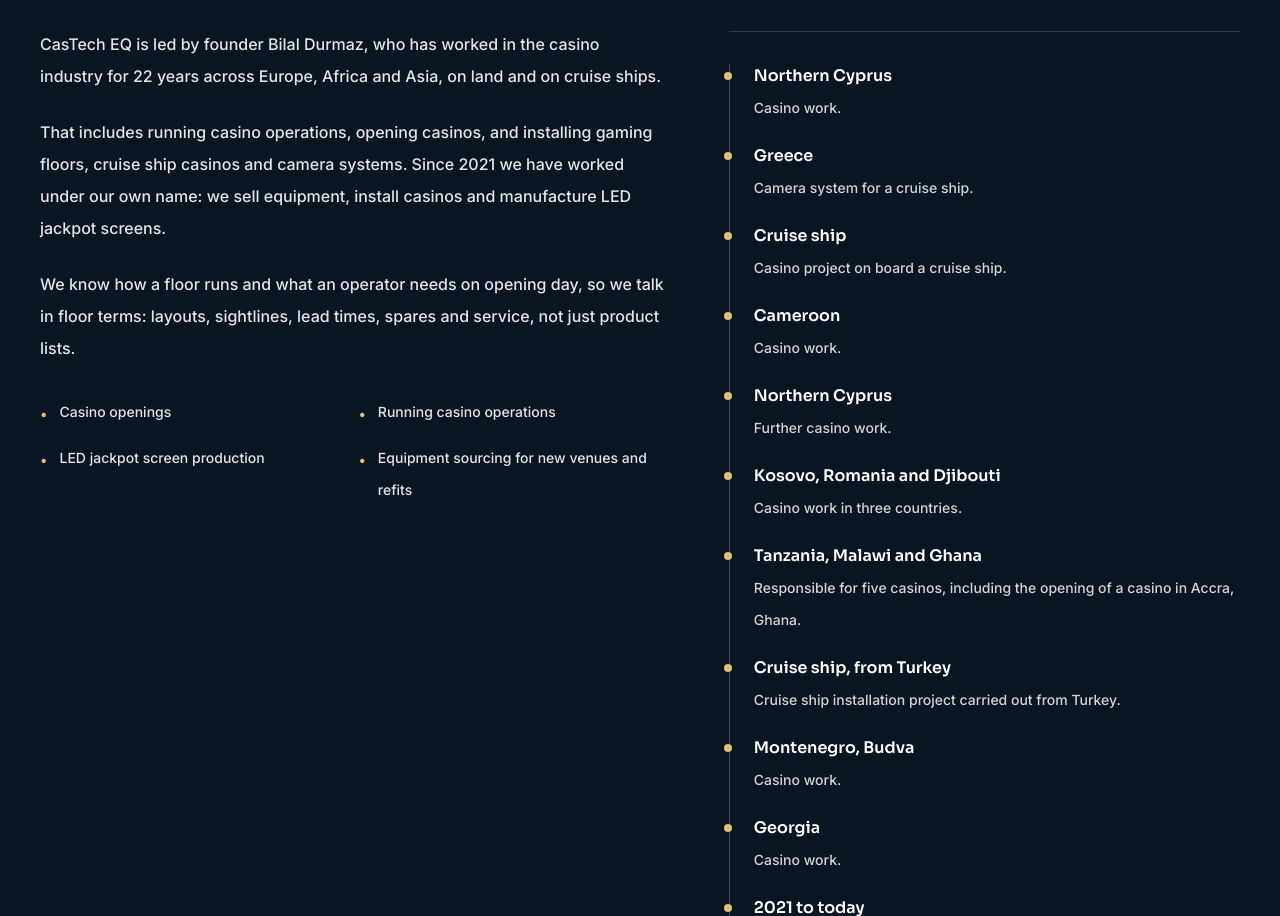
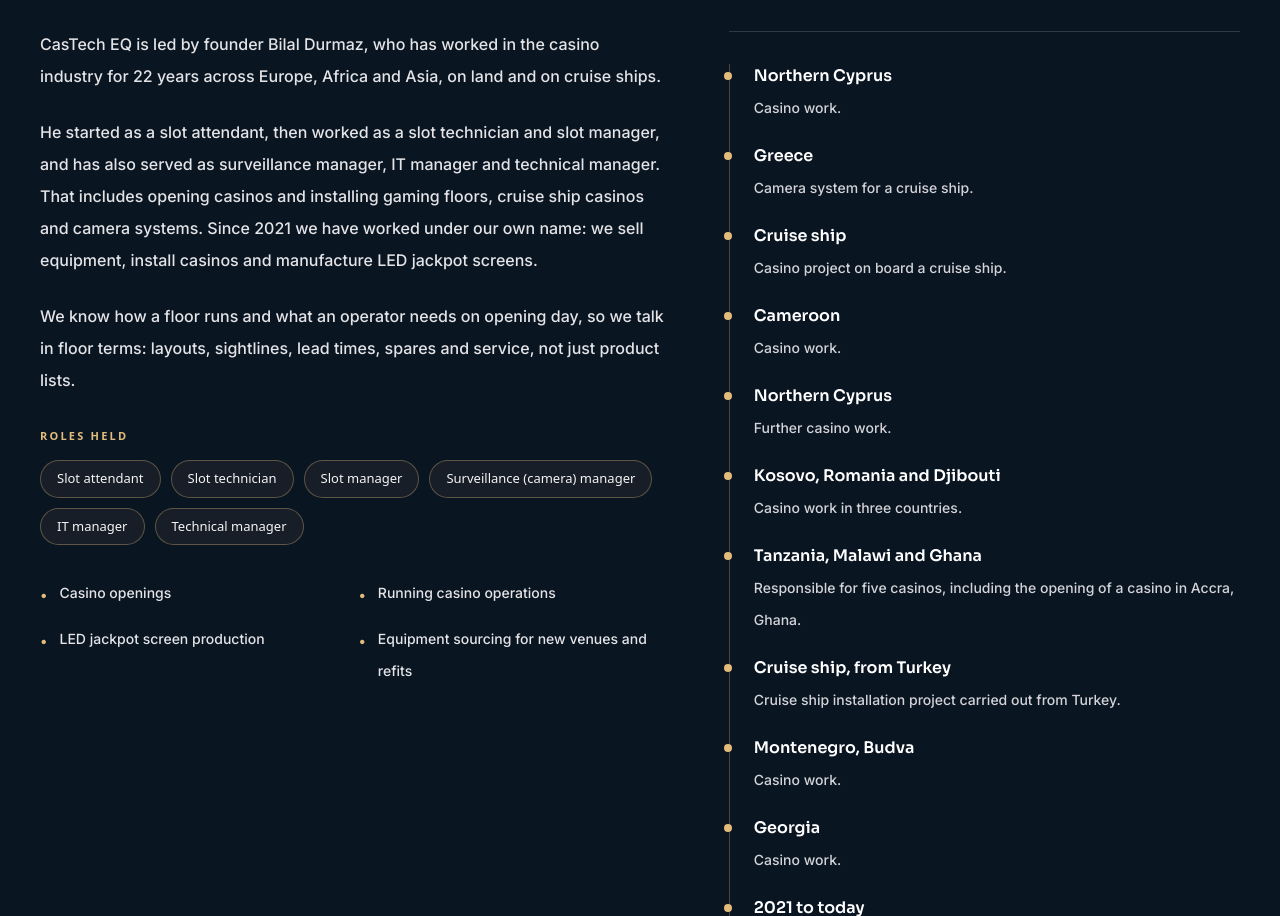
Before and after one commit to blldrmz/castech-site, a Next.js app: page /about in a window 1280 px wide. Shown: the part 1616-2532 px from the top of the page. Built offline with nearby package versions, Linux system fonts and the light colour scheme.

Commit message:
About: add roles held (slot, surveillance, IT, technical management)
Co-Authored-By: Claude Sonnet 5.5 <noreply@anthropic.com>
Claude-Session: https://claude.ai/code/session_0133G4p49qYqMAxySrqYNgFv

```diff
--- a/src/app/about/page.tsx
+++ b/src/app/about/page.tsx
@@ -54,6 +54,14 @@ export default function AboutPage() {
                   <p key={i} className="castech-body text-zinc-200">{t}</p>
                 ))}
               </div>
+              <div className="mt-8">
+                <p className="text-[11px] font-bold uppercase tracking-[.2em] text-[#e3bc7b]">{aboutBackground.rolesTitle}</p>
+                <ul className="mt-4 flex flex-wrap gap-2.5">
+                  {aboutBackground.roles.map((r) => (
+                    <li key={r} className="rounded-full border border-[#e3bc7b]/35 bg-[#e3bc7b]/[0.06] px-4 py-2 text-[13px] font-medium text-zinc-100">{r}</li>
+                  ))}
+                </ul>
+              </div>
               <ul className="mt-8 grid gap-3 sm:grid-cols-2">
                 {aboutBackground.highlights.map((h) => (
                   <li key={h} className="castech-body flex gap-3 text-sm text-zinc-200">
--- a/src/content/aboutPage.ts
+++ b/src/content/aboutPage.ts
@@ -22,8 +22,17 @@ export const aboutBackground = {
   yearsText: "years in the casino industry",
   paragraphs: [
     "CasTech EQ is led by founder Bilal Durmaz, who has worked in the casino industry for 22 years across Europe, Africa and Asia, on land and on cruise ships.",
-    "That includes running casino operations, opening casinos, and installing gaming floors, cruise ship casinos and camera systems. Since 2021 we have worked under our own name: we sell equipment, install casinos and manufacture LED jackpot screens.",
+    "He started as a slot attendant, then worked as a slot technician and slot manager, and has also served as surveillance manager, IT manager and technical manager. That includes opening casinos and installing gaming floors, cruise ship casinos and camera systems. Since 2021 we have worked under our own name: we sell equipment, install casinos and manufacture LED jackpot screens.",
     "We know how a floor runs and what an operator needs on opening day, so we talk in floor terms: layouts, sightlines, lead times, spares and service, not just product lists.",
+  ],
+  rolesTitle: "Roles held",
+  roles: [
+    "Slot attendant",
+    "Slot technician",
+    "Slot manager",
+    "Surveillance (camera) manager",
+    "IT manager",
+    "Technical manager",
   ],
   timeline: [
     { place: "Northern Cyprus", text: "Casino work." },
```
